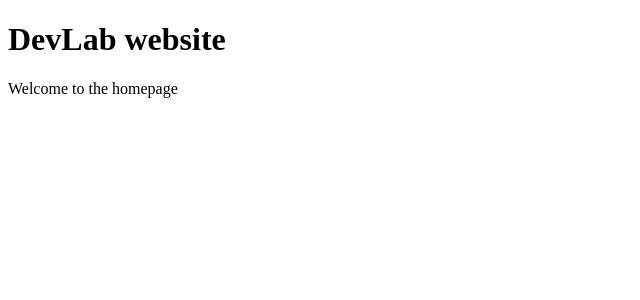
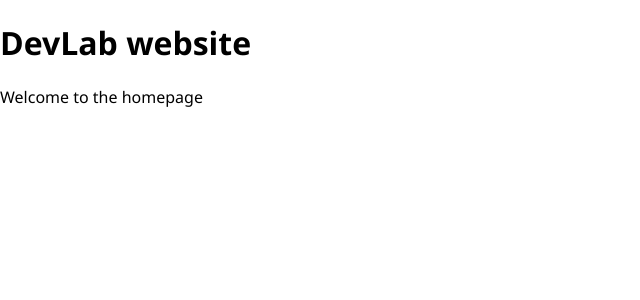
Before and after one commit to ud-devlab/devlab-website, a React (Vite) app: page / in a window 1280 px wide. Shown: the top 300 px of the page, without its empty margins (0-640 px from the left). Built offline with nearby package versions, Linux system fonts and the light colour scheme.

Commit message:
updated index.css and imported global styles to main

```diff
--- a/src/index.css
+++ b/src/index.css
@@ -2,6 +2,8 @@
   box-sizing: border-box;
 }
 
-body {
+html, body {
   font-family: 'Segoe UI', Tahoma, Geneva, Verdana, sans-serif;
+  margin: 0;
+  padding: 0;
 }
--- a/src/main.tsx
+++ b/src/main.tsx
@@ -2,6 +2,7 @@ import React from "react";
 import ReactDOM from "react-dom/client";
 import { RouterProvider } from "react-router-dom";
 import { router } from "./router/router.tsx";
+import "./index.css";
 
 ReactDOM.createRoot(document.getElementById("root")!).render(
     <React.StrictMode>
```
